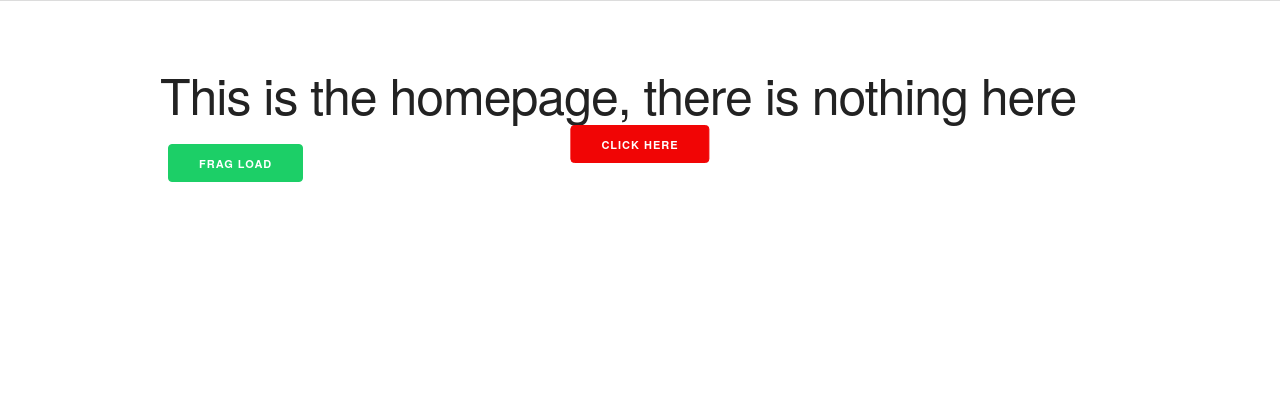
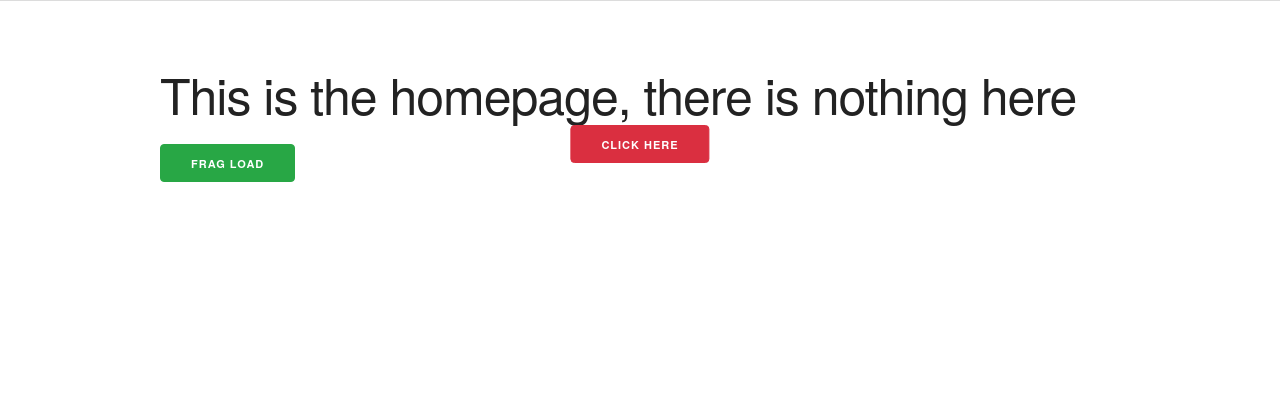
Before and after one commit to Naushikha/Lighter, a PHP site: page /lighter-framework/ in a window 1280 px wide. Shown: the top 420 px of the page. Run offline with PHP 8.4, Linux system fonts and the light colour scheme.

Commit message:
changes to colors, header, links in the footer

```diff
--- a/app/views/template_footer.php
+++ b/app/views/template_footer.php
@@ -27,23 +27,23 @@
                     <div class="row">
                         <div class="logos">
                             <div class="three columns">
-                                <a href="https://www.imo-official.org/">
+                                <a href="https://www.php.net/">
                                     <img class="u-max-full-width" src="<?php echo BASEURL; ?>/public/img/php.svg" alt="PHP Logo">
                                 </a>
                             </div>
                             <div class="three columns">
-                                <a href="http://www.apmo-official.org/">
+                                <a href="https://www.mysql.com/">
                                     <img class="u-max-full-width" src="<?php echo BASEURL; ?>/public/img/mysql.svg" alt="MySQL Logo">
                                 </a>
                             </div>
 
                             <div class="three columns">
-                                <a href="http://www.worldimo.org/">
+                                <a href="http://getskeleton.com/">
                                     <img class="u-max-full-width" src="<?php echo BASEURL; ?>/public/img/skeleton.svg" alt="Skeleton Logo">
                                 </a>
                             </div>
                             <div class="three columns">
-                                <a href="https://www.hongkongimo.com/">
+                                <a href="https://jquery.com/">
                                     <img class="u-max-full-width" src="<?php echo BASEURL; ?>/public/img/jquery.svg" alt="JQuery Logo">
                                 </a>
                             </div>
--- a/app/views/template_header.php
+++ b/app/views/template_header.php
@@ -20,24 +20,15 @@
 			<div class="container">
 				<ul>
 					<li><a id="logo" href="<?php echo BASEURL; ?>"><img class="u-max-full-width" src="<?php echo BASEURL; ?>/public/img/favicon.svg" alt="logo">lighter </a></li>
-					<li><a href="<?php echo BASEURL; ?>/competitions/view"> Competitions </a></li>
-					<li><a href="<?php echo BASEURL; ?>/news/view"> News </a></li>
-					<li><a href="<?php echo BASEURL; ?>/gallery/view"> Gallery </a></li>
+					<li><a href="<?php echo BASEURL; ?>/menu-item-1/view"> Menu Item 1 </a></li>
+					<li><a href="<?php echo BASEURL; ?>/menu-item-2/view"> Menu Item 2 </a></li>
+					<li><a href="<?php echo BASEURL; ?>/menu-item-3/view"> Menu Item 3 </a></li>
 					<li>
-						<a href="#"> Learn </a>
+						<a href="#"> Menu Item 4 </a>
 						<ul>
-							<li><a href="<?php echo BASEURL; ?>/forum/view"> Forum </a></li>
-							<li><a href="<?php echo BASEURL; ?>/quizzes/view"> Quizzes </a></li>
-							<li><a href="<?php echo BASEURL; ?>/learn/resources"> Resources </a></li>
-						</ul>
-					</li>
-					<li>
-						<a href="#"> About </a>
-						<ul>
-							<li><a href="<?php echo BASEURL; ?>/about/foundation"> Foundation </a></li>
-							<li><a href="<?php echo BASEURL; ?>/about/staff"> Staff </a></li>
-							<li><a href="<?php echo BASEURL; ?>/about/science"> Science & CT </a></li>
-							<li><a href="<?php echo BASEURL; ?>/about/contact"> Contact </a></li>
+							<li><a href="<?php echo BASEURL; ?>/list-item-1/view"> List Item 1 </a></li>
+							<li><a href="<?php echo BASEURL; ?>/list-item-2/view"> List Item 2 </a></li>
+							<li><a href="<?php echo BASEURL; ?>/list-item-3/view"> List Item 3 </a></li>
 						</ul>
 					</li>
 
@@ -80,22 +71,16 @@
 						<li><a href="<?php echo BASEURL; ?>/account/register"> Register </a></li>
 					<?php } ?>
 
-					<li><a href="<?php echo BASEURL; ?>/competitions/view"> Competitions </a></li>
-					<li><a href="<?php echo BASEURL; ?>/news/view"> News </a></li>
-					<li><a href="<?php echo BASEURL; ?>/gallery/view"> Gallery </a></li>
-					<li><a href="#"> Learn </a></li>
+                    <li><a href="<?php echo BASEURL; ?>/menu-item-1/view"> Menu Item 1 </a></li>
+					<li><a href="<?php echo BASEURL; ?>/menu-item-2/view"> Menu Item 2 </a></li>
+					<li><a href="<?php echo BASEURL; ?>/menu-item-3/view"> Menu Item 3 </a></li>
+					<li><a href="#"> Menu Item 4 </a></li>
 					<ul>
-						<li><a href="<?php echo BASEURL; ?>/forum/view"> - Forum </a></li>
-						<li><a href="<?php echo BASEURL; ?>/quizzes/view"> - Quizzes </a></li>
-						<li><a href="<?php echo BASEURL; ?>/learn/resources"> - Resources </a></li>
+						<li><a href="<?php echo BASEURL; ?>/list-item-1/view"> - List Item 1 </a></li>
+						<li><a href="<?php echo BASEURL; ?>/list-item-2/view"> - List Item 2 </a></li>
+                        <li><a href="<?php echo BASEURL; ?>/list-item-3/view"> - List Item 3 </a></li>
 					</ul>
-					<li><a href="#"> About </a></li>
-					<ul>
-						<li><a href="<?php echo BASEURL; ?>/about/foundation"> - Foundation </a></li>
-						<li><a href="<?php echo BASEURL; ?>/about/staff"> - Staff </a></li>
-						<li><a href="<?php echo BASEURL; ?>/about/science"> - Science &amp; CT </a></li>
-					</ul>
-					<li><a href="<?php echo BASEURL; ?>/about/contact"> Contact Us </a></li>
+
 				</ul>
 			</div>
 		</div>
--- a/public/css/skeleton.css
+++ b/public/css/skeleton.css
@@ -192,6 +192,20 @@ body {
   color: #222;
 }
 
+:root{
+    --blue: #3C9CED;
+    --blue-hover: #188AEA;
+    --blue-bg: rgba(60, 156, 237,0.1);
+
+    --green: #28a745;
+    --green-hover: #1bc461;
+    --green-bg: rgba(40, 167, 69,0.1);
+
+    --red: #da2f40;
+    --red-hover: #ee1717;
+    --red-bg: rgba(209, 45, 62,0.1);
+}
+
 /* Typography
 –––––––––––––––––––––––––––––––––––––––––––––––––– */
 h1,
@@ -264,10 +278,10 @@ p {
 /* Links
 –––––––––––––––––––––––––––––––––––––––––––––––––– */
 a {
-  color: #1eaedb;
+  color: var(--blue);
 }
 a:hover {
-  color: #0fa0ce;
+  color: var(--blue-hover);
 }
 
 /* Buttons
@@ -315,8 +329,8 @@ input[type="submit"].button-primary,
 input[type="reset"].button-primary,
 input[type="button"].button-primary {
   color: #fff;
-  background-color:#3C9CED;
-  border-color: #3C9CED;
+  background-color: var(--blue);
+  border-color: var(--blue);
 }
 /* #33c3f0 */
 .button.button-primary:hover,
@@ -330,10 +344,9 @@ input[type="submit"].button-primary:focus,
 input[type="reset"].button-primary:focus,
 input[type="button"].button-primary:focus {
   color: #fff;
-  background-color: #188AEA;
-  border-color: #188AEA;
+  background-color: var(--blue-hover);
+  border-color: var(--blue-hover);
 }
-/* 1eaedb */
 
 .button.button-red,
 button.button-red,
@@ -341,12 +354,9 @@ input[type="submit"].button-red,
 input[type="reset"].button-red,
 input[type="button"].button-red {
   color: #fff;
-  background-color: #F10505;
-  border-color: #F10505;
+  background-color: var(--red);
+  border-color: var(--red);
 }
-
-/* #ff3838
-#e83333*/
 
 .button.button-red:hover,
 button.button-red:hover,
@@ -359,8 +369,8 @@ input[type="submit"].button-red:focus,
 input[type="reset"].button-red:focus,
 input[type="button"].button-red:focus {
   color: #fff;
-  background-color: #e20b0b;
-  border-color: #e20b0b;
+  background-color: var(--red-hover);
+  border-color: var(--red-hover);
 }
 
 .button.button-green,
@@ -369,13 +379,9 @@ input[type="submit"].button-green,
 input[type="reset"].button-green,
 input[type="button"].button-green {
   color: #fff;
-  background-color: #1CCF67;
-  border-color: #1CCF67;
-  margin-left: 0.8rem;
+  background-color: var(--green);
+  border-color: var(--green);
 }
-
-/* 62e32b
-55c227*/
 
 .button.button-green:hover,
 button.button-green:hover,
@@ -388,9 +394,8 @@ input[type="submit"].button-green:focus,
 input[type="reset"].button-green:focus,
 input[type="button"].button-green:focus {
   color: #fff;
-  background-color: #1bc461;
-  border-color: #1bc461;
-  margin-left: 0.8rem;
+  background-color: var(--green-hover);
+  border-color: var(--green-hover);
 }
 
 /* Forms
@@ -445,7 +450,7 @@ input[type="date"]:focus, /* Added support for date input */
 input[type="time"], /* Added support for time input */
 textarea:focus,
 select:focus {
-  border: 1px solid #33c3f0;
+  border: 1px solid var(--blue);
   outline: 0;
 }
 label,
```
Also changed, not shown: public/css/template.css (+17 -25 lines).
